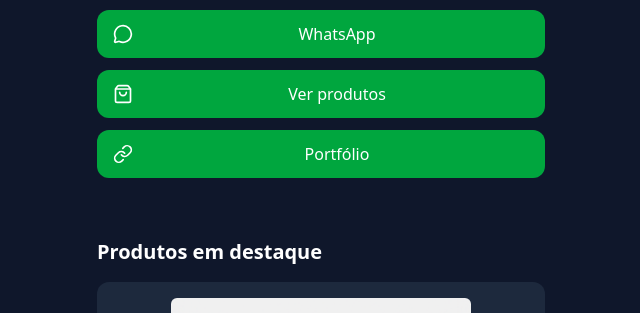
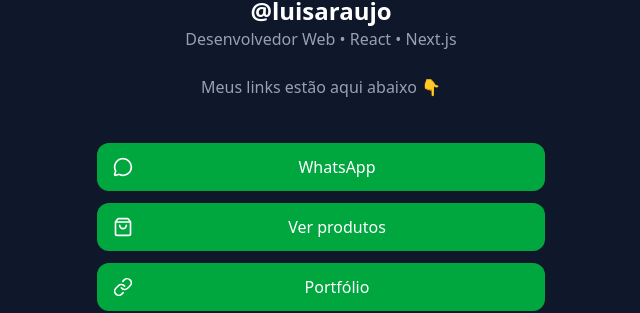
Before and after one commit to LuisAraujo-Dev/linktree, a Next.js app: page / in a window 1280 px wide. Shown: the part 256-569 px from the top of the page, without its empty margins (319-959 px from the left). Built offline with nearby package versions, Linux system fonts and the light colour scheme.

Commit message:
aplicado controle de estado no componente da Home

```diff
--- a/src/app/page.tsx
+++ b/src/app/page.tsx
@@ -1,3 +1,6 @@
+'use client';
+
+import { useState } from "react";
 import { Footer } from "@/components/Footer";
 import { LinkButton } from "@/components/LinkButton";
 import { ProductCard } from "@/components/ProductCard";
@@ -6,6 +9,8 @@
 import { products } from "@/data/products";
 
 export default function Home() {
+  const [showProducts, setShowProducts] = useState(false);
+
   return (
     <main className="flex min-h-screen flex-col items-center justify-center bg-slate-900 text-white p-4">
       <Profile
@@ -14,20 +19,36 @@
         name="@luisaraujo"
         description="Desenvolvedor Web • React • Next.js"
       />
+
       <p className="text-gray-400 mt-6">Meus links estão aqui abaixo 👇</p>
 
       <div className="w-full max-w-md mt-8">
-        {links.map((link, index) => (
-          <LinkButton key={index} {...link} />
-        ))}
+        {links.map((link, index) => {
+          if (link.label === "Ver produtos") {
+            return (
+              <button
+                key={index}
+                onClick={() => setShowProducts(!showProducts)}
+                className="flex items-center gap-3 w-full bg-green-600 text-white font-medium py-3 px-4 rounded-xl my-3 hover:bg-green-700 transition"
+              >
+                <link.icon className="w-5 h-5" />
+                <span className="flex-1 text-center">{link.label}</span>
+              </button>
+            );
+          }
+          return <LinkButton key={index} {...link} />;
+        })}
       </div>
 
+      {showProducts && (
         <section className="w-full max-w-md mt-12">
           <h2 className="text-xl font-bold mb-4">Produtos em destaque</h2>
           {products.map((product) => (
             <ProductCard key={product.id} {...product} />
           ))}
         </section>
+      )}
+
       <Footer />
     </main>
   );
--- a/src/components/ProductCard/index.tsx
+++ b/src/components/ProductCard/index.tsx
@@ -22,6 +22,8 @@
       <a
         href={link}
         className="inline-block mt-3 bg-green-600 text-white px-4 py-2 rounded hover:bg-green-700 transition"
+        target="_blank"
+        rel="noopener noreferrer"
       >
         Quero saber mais
       </a>
--- a/src/data/products.ts
+++ b/src/data/products.ts
@@ -1,5 +1,3 @@
-
-
 export const products = [
   {
     id: 1,
```
Lines whose indentation alone changed are shown as unchanged.
